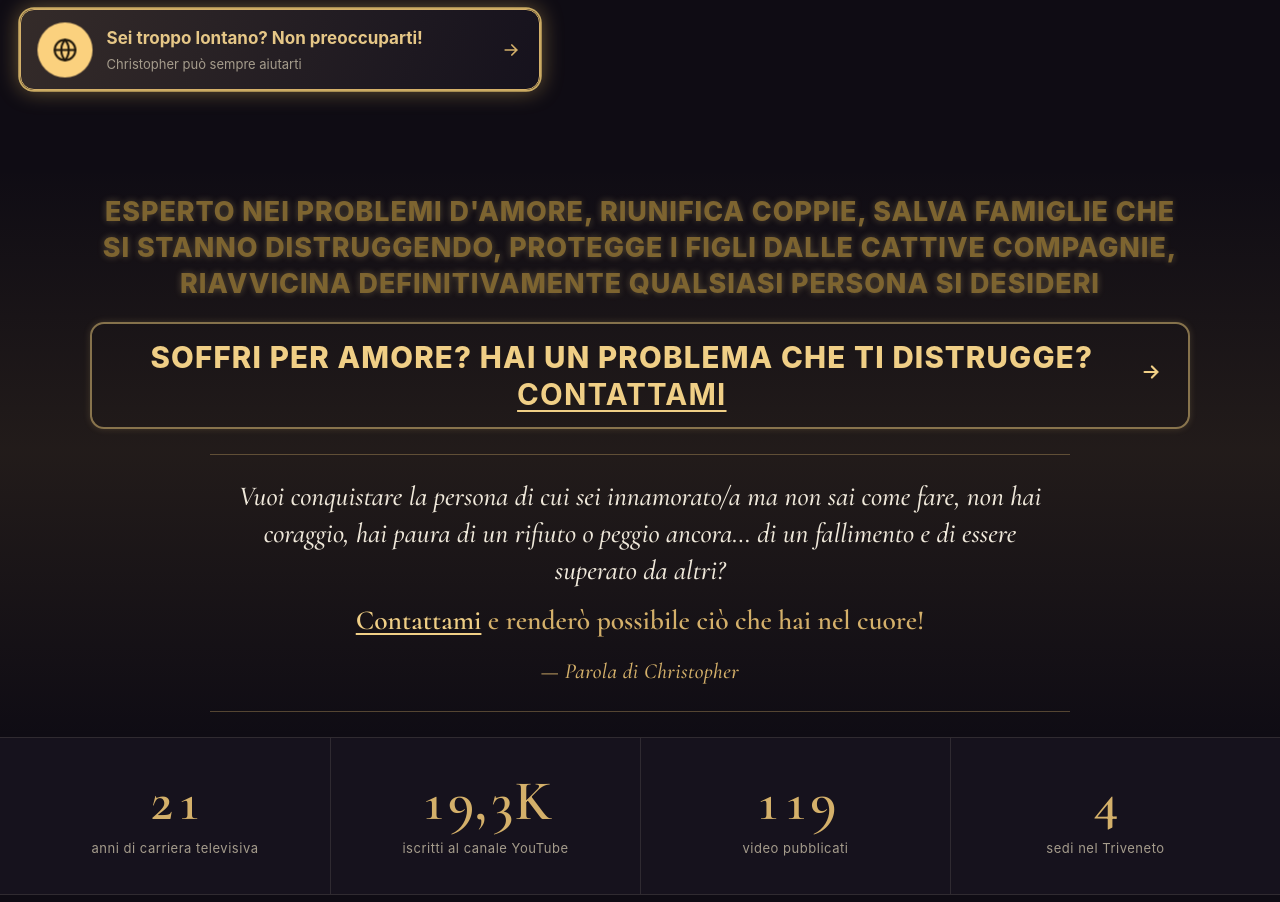
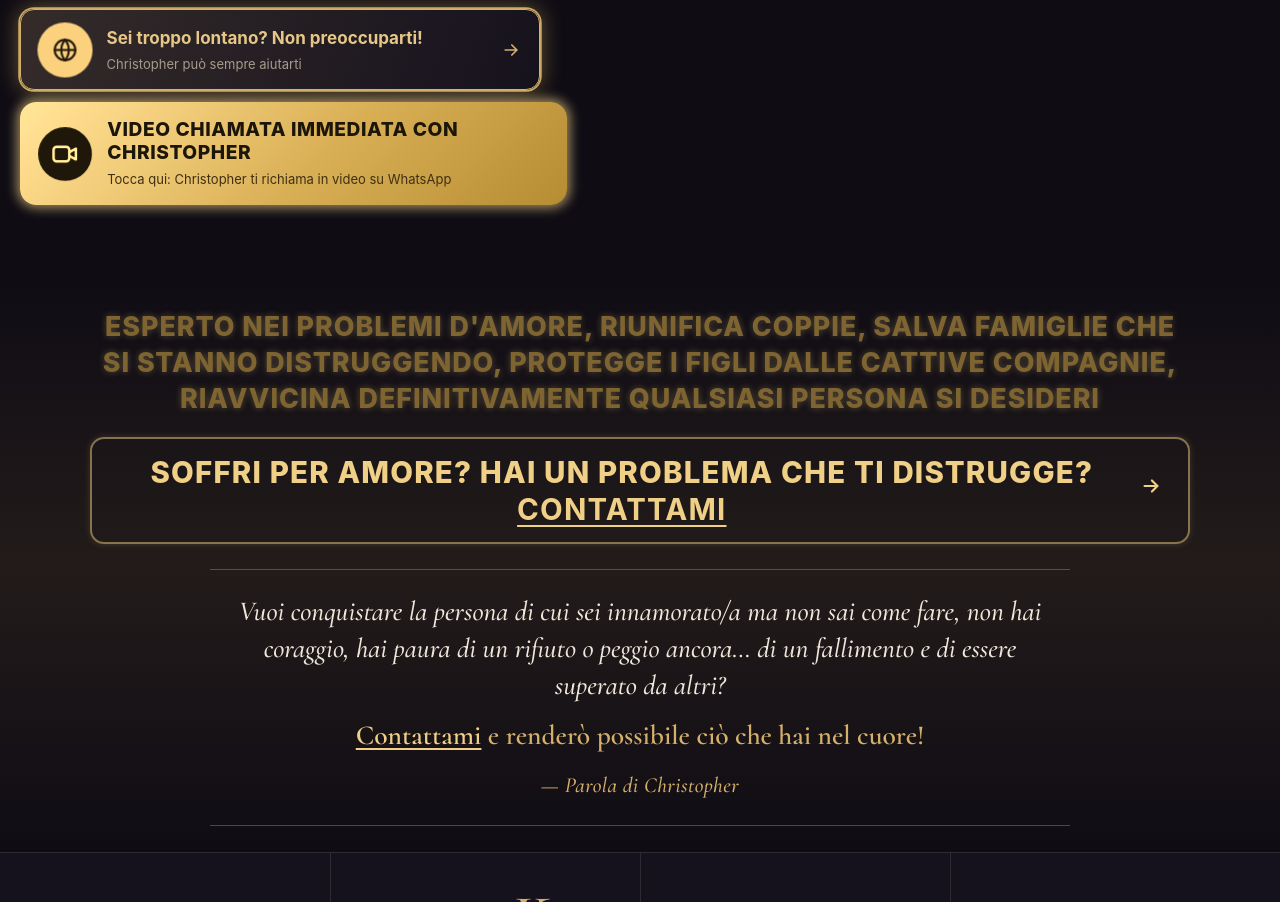
Before and after one commit to Nick8759/studio-christopher, a plain HTML site: page index.html in a window 1280 px wide. Shown: the part 1108-2010 px from the top of the page. Drawn offline with Linux system fonts and the light colour scheme; a web font is replaced by a local one.

Commit message:
Pulsante videochiamata

```diff
--- a/index.html
+++ b/index.html
@@ -112,6 +112,10 @@
         <span class="lcn-btn__text"><b>Sei troppo lontano? Non preoccuparti!</b><small>Christopher può sempre aiutarti</small></span>
         <svg class="lcn-btn__arrow" viewBox="0 0 24 24" width="20" height="20" fill="none" stroke="currentColor" stroke-width="2" stroke-linecap="round" aria-hidden="true"><path d="M5 12h14M13 6l6 6-6 6"/></svg>
       </button>
+      <a class="vc-btn" href="https://api.whatsapp.com/send?phone=393937272376&amp;text=Buongiorno%20Christopher%2C%20desidero%20una%20VIDEOCHIAMATA%20IMMEDIATA.%20Sono%20disponibile%20adesso." target="_blank" rel="noopener">
+        <span class="vc-btn__icon" aria-hidden="true"><svg viewBox="0 0 24 24" width="28" height="28" fill="none" stroke="currentColor" stroke-width="2" stroke-linecap="round" stroke-linejoin="round"><rect x="2.5" y="6" width="13" height="12" rx="2.5"/><path d="M15.5 10.5 21 7.5v9l-5.5-3"/></svg></span>
+        <span class="vc-btn__text"><b>Video chiamata immediata con Christopher</b><small>Tocca qui: Christopher ti richiama in video su WhatsApp</small></span>
+      </a>
     </div>
 
     <div class="hero__media reveal">
--- a/styles.css
+++ b/styles.css
@@ -915,3 +915,12 @@ html.translated-ltr .brand__tag,html.translated-rtl .brand__tag{display:none}
 .prestige__photo:nth-child(2)::after{animation-delay:2.5s}
 @media (max-width:760px){.prestige__photos{grid-template-columns:1fr}}
 @media (prefers-reduced-motion:reduce){.prestige__flash,.prestige__box{animation-iteration-count:infinite!important;animation-duration:1.2s!important}}
+/* videochiamata immediata */
+.vc-btn{display:flex;align-items:center;gap:1rem;margin-top:.75rem;padding:1rem 1.2rem;border-radius:16px;text-decoration:none;background:linear-gradient(135deg,#f3d58e,#c9a24f 55%,#a8822f);color:#1a1408;box-shadow:0 0 0 0 rgba(240,207,134,.6);animation:vcPulse 1.2s ease-in-out infinite}
+.vc-btn__icon{flex:none;width:52px;height:52px;border-radius:50%;display:grid;place-items:center;background:#1a1408;color:#f0cf86;animation:rmIcon 1.2s ease-in-out infinite}
+.vc-btn__text b{display:block;font-weight:800;text-transform:uppercase;letter-spacing:.03em;font-size:clamp(1rem,.9rem + .4vw,1.2rem);line-height:1.2}
+.vc-btn__text small{display:block;margin-top:.25rem;font-size:var(--text-xs);color:#3a2c10}
+@keyframes vcPulse{0%,100%{box-shadow:0 0 0 0 rgba(240,207,134,.7);filter:brightness(1)}50%{box-shadow:0 0 26px 6px rgba(240,207,134,.55);filter:brightness(1.18)}}
+.vc-btn:hover{animation-play-state:paused}
+@media (max-width:720px){.vc-btn__icon{width:44px;height:44px}}
+@media (prefers-reduced-motion:reduce){.vc-btn,.vc-btn__icon{animation-iteration-count:infinite!important;animation-duration:1.2s!important}}
```
